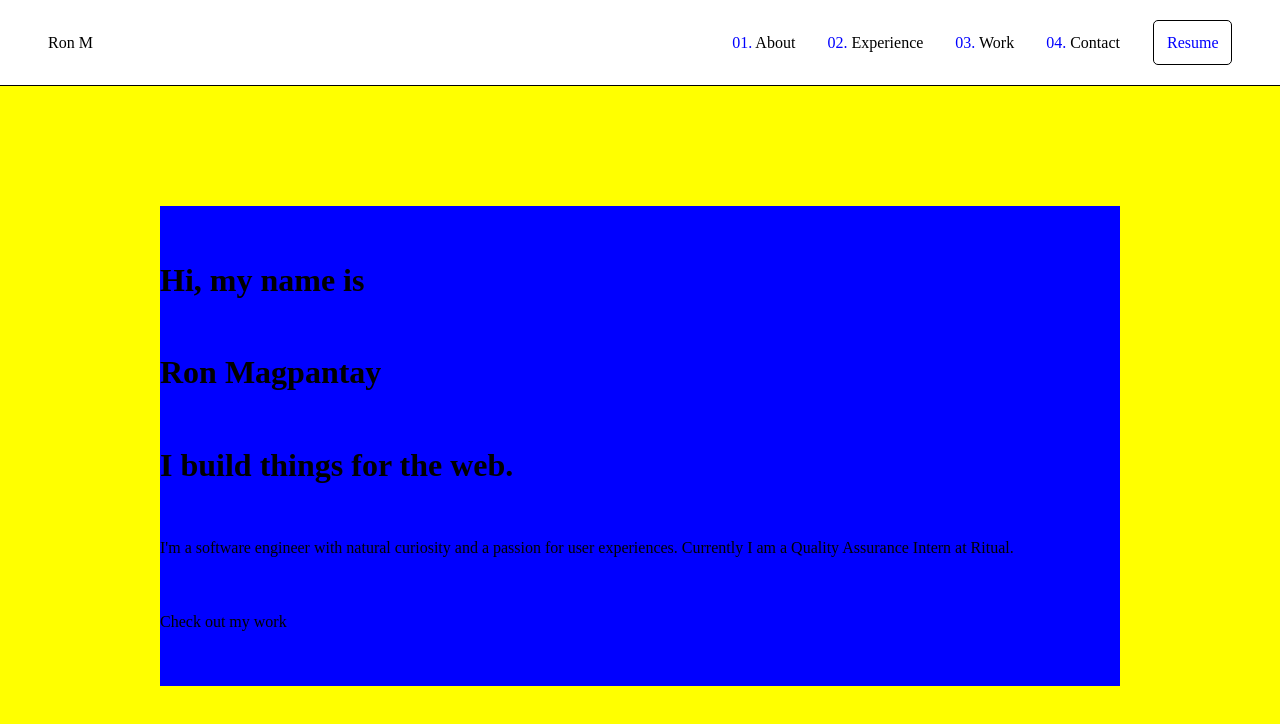
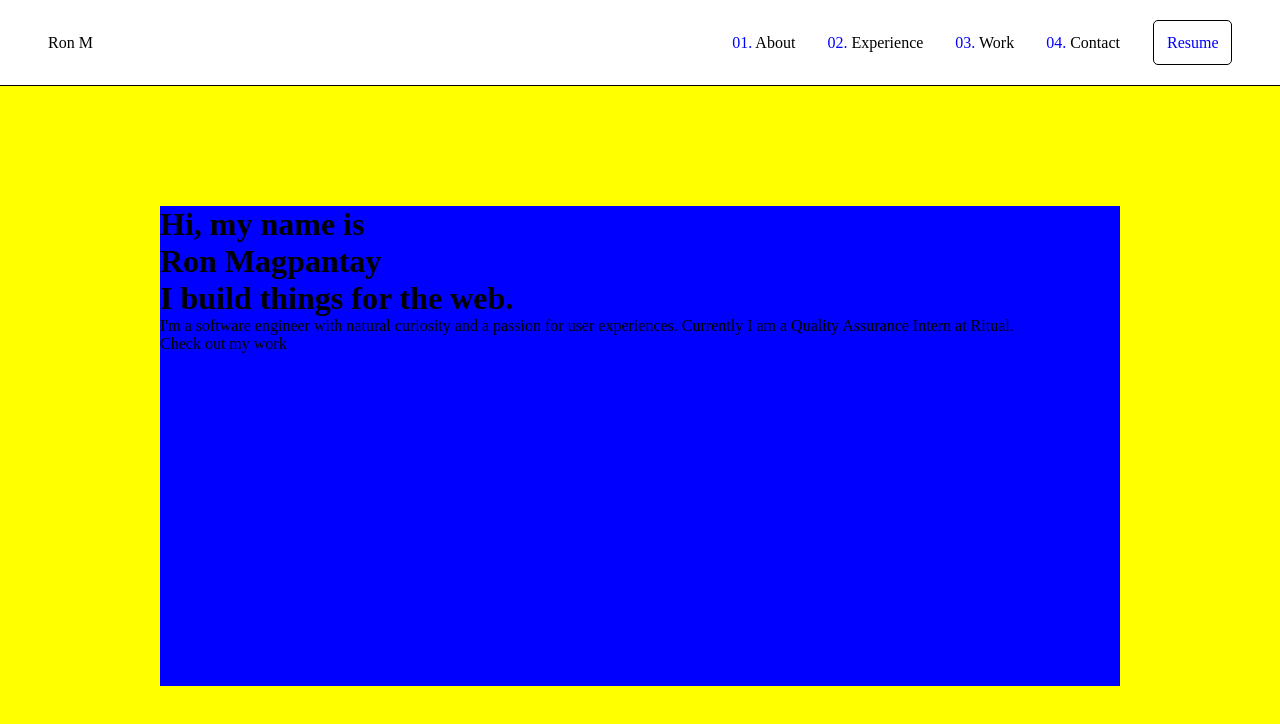
Before and after one commit to ronBP95/port-v5, a Gatsby site: page / in a window 1280 px wide. Built offline with nearby package versions, Linux system fonts and the light colour scheme; Gatsby itself is replaced by a stand-in of ours.

```diff
--- a/src/components/Hero/Hero.css
+++ b/src/components/Hero/Hero.css
@@ -11,8 +11,6 @@
 
 .herowords {
     display: flex;
-    justify-content: space-evenly;
-    align-items: flex-start;
     flex-direction: column;
     background-color: blue;
     width: 60em;
```
Also changed, not shown: src/components/About/About.js (added, +8 -0 lines), src/components/About/About.css (added).
